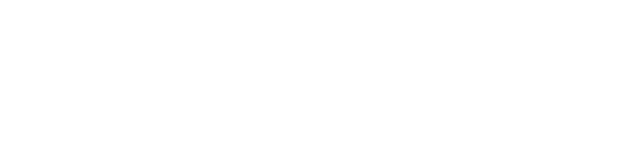
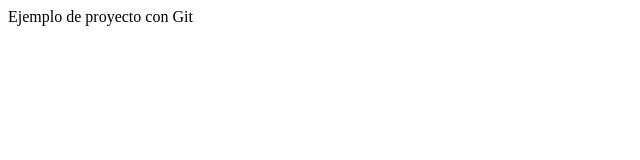
Before and after one commit to afelipelc/4a-ejemplo-git, a plain HTML site: page index.html in a window 1280 px wide. Shown: the whole page, without its empty margins (0-640 px from the left). Drawn offline with Linux system fonts and the light colour scheme.

Commit message:
Mensaje en index

```diff
--- a/index.html
+++ b/index.html
@@ -2,4 +2,7 @@
   <head>
     <title>Bienvenido a Git</title>
   </head>
+  <body>
+    <p>Ejemplo de proyecto con Git</p>
+  </body>
 </html>
```
